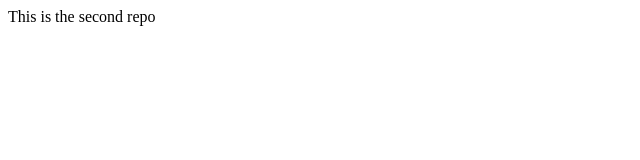
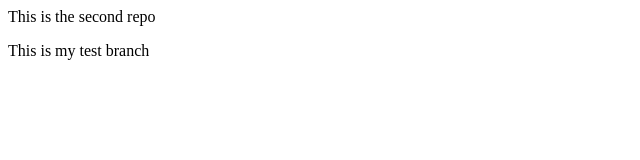
Before and after one commit to VANDANA2212/SecondRepo, a plain HTML site: page index.html in a window 1280 px wide. Shown: the whole page, without its empty margins (0-640 px from the left). Drawn offline with Linux system fonts and the light colour scheme.

Commit message:
Added new line to the index.html file

```diff
--- a/index.html
+++ b/index.html
@@ -1 +1,2 @@
 <p>This is the second repo </p>
+<p>This is my test branch</p>
```
